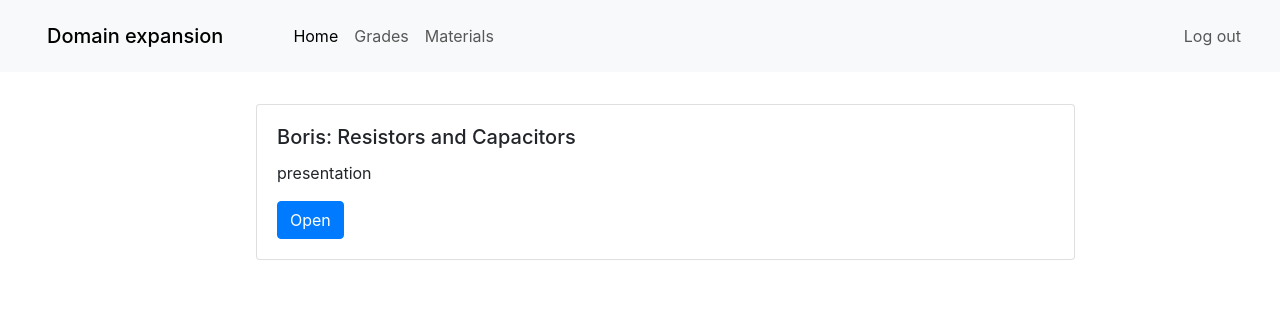
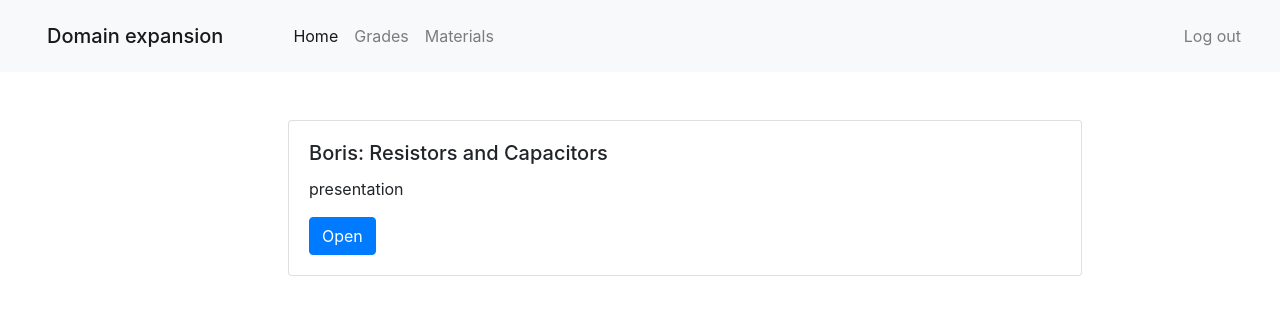
Before and after one commit to TonyDamov/HackTUESX-Project-Domain-expansion, a Django app: page /materials/ in a window 1280 px wide. Shown: the top 323 px of the page. Run offline with Django 5.2, Linux system fonts and the light colour scheme; a user stored in the database is signed in; data comes from the database, SQL or seed files in the repository; some libraries are stand-ins or nearby versions.

Commit message:
commit error

```diff
--- a/SchoolApp/notebook/templates/notebook/materials.html
+++ b/SchoolApp/notebook/templates/notebook/materials.html
@@ -1,10 +1,11 @@
 {% extends "notebook/base.html" %}
 {% block content %}
 <body>
+  <div style="padding-left: 18rem;">
+    <div style="padding-top: 2rem;">
     {% for material in materials %}
-    <div style="padding-left: 16rem;">
-      <div style="padding-top: 2rem;">
-        <div class="card custom-card" style="width: 18rem;">
+    <div style="padding-top: 1rem;">
+    <div class="card custom-card" style="width: 18rem;">
           <div class="card-body">
             <h5 class="card-title">{{material.user}}: {{material.title}}</h5>
             <p class="card-text">{{material.description}}</p>
@@ -34,10 +35,13 @@
                     </div>
                 </div>
             </div>
+          </div>
         </div>
-      </div>
+    {% endfor %}
     </div>
-    {% endfor %}
+</div>
+<br>
+<br>
     <style>
       .custom-card {
           width: 80% !important;
--- a/SchoolApp/notebook/templates/notebook/navbar.html
+++ b/SchoolApp/notebook/templates/notebook/navbar.html
@@ -1,5 +1,5 @@
 {% block content %}
-<nav class="navbar navbar-expand-lg bg-body-tertiary">
+<nav class="navbar navbar-expand-lg navbar-light bg-body-tertiary fixed-top">
   <nav class="navbar bg-body-tertiary">
     <div class="container-fluid">
       <span class="navbar-brand mb-0 h1">Domain expansion</span>
@@ -31,4 +31,7 @@
     {% endif %}
   </div>
 </nav>
+<br>
+<br>
+<br>
 {% endblock %}
--- /dev/null
+++ b/SchoolApp/users/templates/users/edituser.html
@@ -0,0 +1,5 @@
+{% extends "notebook/base.html" %}
+{% block content %}
+    <body>
+    </body>
+{% endblock content %}
```
Also changed, not shown: SchoolApp/notebook/templates/notebook/homepage.html (+14 -1 lines).
